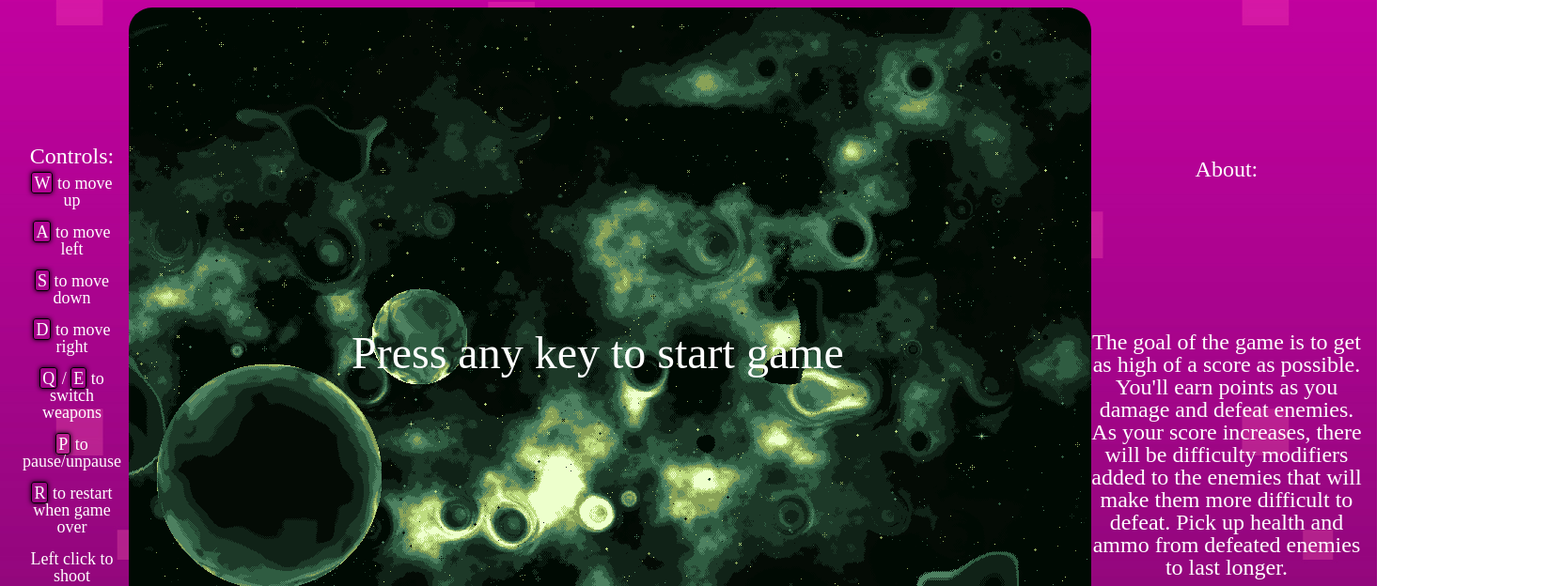
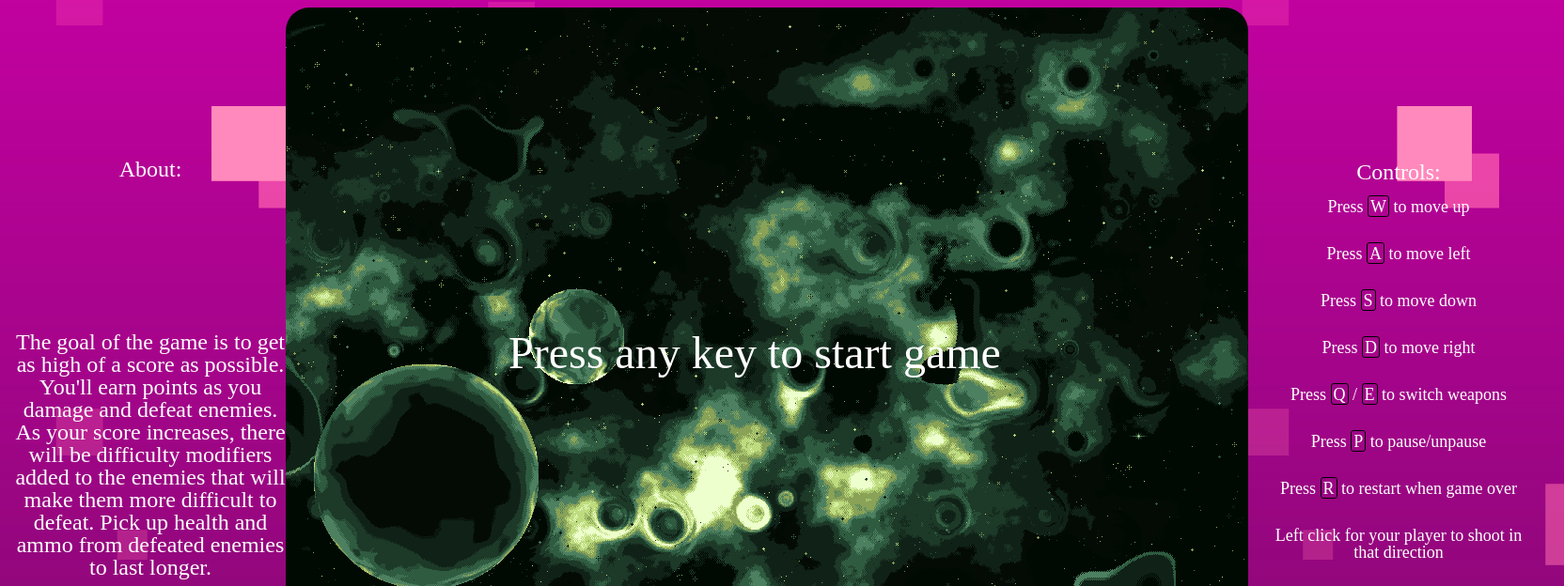
Before and after one commit to Spencer-JLee/Event-Horizon, a website built with webpack: page index.html in a window 1280 px wide. Shown: the part 104-728 px from the top of the page at 94% size, 1664 px wide, since content can reach past the window. Built offline with Linux system fonts and the light colour scheme; a web font is replaced by a local one.

Commit message:
change about and controls

```diff
--- a/index.html
+++ b/index.html
@@ -20,33 +20,34 @@
 
     </header>
     <div class="left-sidebar">
-        <ul>Controls:
-            <li> <kbd>W</kbd> to move up</li>
-            <li> <kbd>A</kbd> to move left</li>
-            <li> <kbd>S</kbd> to move down</li>
-            <li> <kbd>D</kbd> to move right</li>
-            <li> <kbd>Q</kbd> / <kbd>E</kbd> to switch weapons</li>
-            <li> <kbd>P</kbd> to pause/unpause</li>
-            <li> <kbd>R</kbd> to restart when game over</li>
-            <li> Left click to shoot</li>
-        </ul>
+        <p>
+            About:
+        </p>
+
+        <p>
+            The goal of the game is to get as high of a score as possible. You'll
+            earn points as you damage and defeat enemies. As your score increases,
+            there will be difficulty modifiers added to the enemies that will make
+            them more difficult to defeat. Pick up health and ammo from defeated
+            enemies to last longer.
+        </p>
+
     </div>
     <main id="main">
         <canvas id="game-canvas"></canvas>
     </main>
     <div class="right-sidebar">
 
-    <p>
-        About:
-    </p>
-
-    <p>
-        The goal of the game is to get as high of a score as possible. You'll
-        earn points as you damage and defeat enemies. As your score increases,
-        there will be difficulty modifiers added to the enemies that will make
-        them more difficult to defeat. Pick up health and ammo from defeated
-        enemies to last longer.
-    </p>
+        <ul>Controls:
+            <li>Press <kbd>W</kbd> to move up</li>
+            <li>Press <kbd>A</kbd> to move left</li>
+            <li>Press <kbd>S</kbd> to move down</li>
+            <li>Press <kbd>D</kbd> to move right</li>
+            <li>Press <kbd>Q</kbd> / <kbd>E</kbd> to switch weapons</li>
+            <li>Press <kbd>P</kbd> to pause/unpause</li>
+            <li>Press <kbd>R</kbd> to restart when game over</li>
+            <li>Left click for your player to shoot in that direction</li>
+        </ul>
 
 
     </div>
--- a/src/index.js
+++ b/src/index.js
@@ -21,13 +21,13 @@ document.addEventListener("DOMContentLoaded", () => {
 
     canvas.width = 1024;
     canvas.height = 768;
-    // background.onload = function(){
-    //     ctx.drawImage(background, 0, 0, DIM_X, DIM_Y, 0, 0, DIM_X, DIM_Y);
-    //     ctx.font = "48px ArcadeClassic"
-    //     ctx.fillStyle = "white";
-    //     ctx.fillText("Press any key to start game", canvas.width / 2 - 275, canvas.height / 2);
-    // }
-    ctx.fillText("Press any key to start game", canvas.width / 2 - 275, canvas.height / 2);
+    background.onload = function(){
+        ctx.drawImage(background, 0, 0, DIM_X, DIM_Y, 0, 0, DIM_X, DIM_Y);
+        ctx.font = "48px ArcadeClassic"
+        ctx.fillStyle = "white";
+        ctx.fillText("Press any key to start game", canvas.width / 2 - 275, canvas.height / 2);
+    }
+    // ctx.fillText("Press any key to start game", canvas.width / 2 - 275, canvas.height / 2);
 
 
     let gameView = new GameView(ctx);
--- a/src/styles/webpage.scss
+++ b/src/styles/webpage.scss
@@ -49,6 +49,8 @@ main {
   //   background-color: blue;
   grid-column: 3 / 4;
   padding-right: 1rem;
+  word-wrap: break-word;
+  width: 20rem;
 }
 
 .left-sidebar,
@@ -70,7 +72,7 @@ ul{
 
 li{
   font-size: 18px;
-  padding: 0.5rem
+  padding: 1rem
 }
 
 kbd{
@@ -79,7 +81,6 @@ kbd{
     border-radius: 3px;
     padding: 1px 2px 0;
     border: 1px solid black;
-    box-shadow: 0 0 5px black;
 }
 
 p{
```
Also changed, not shown: dist/main.css, dist/main.js.
